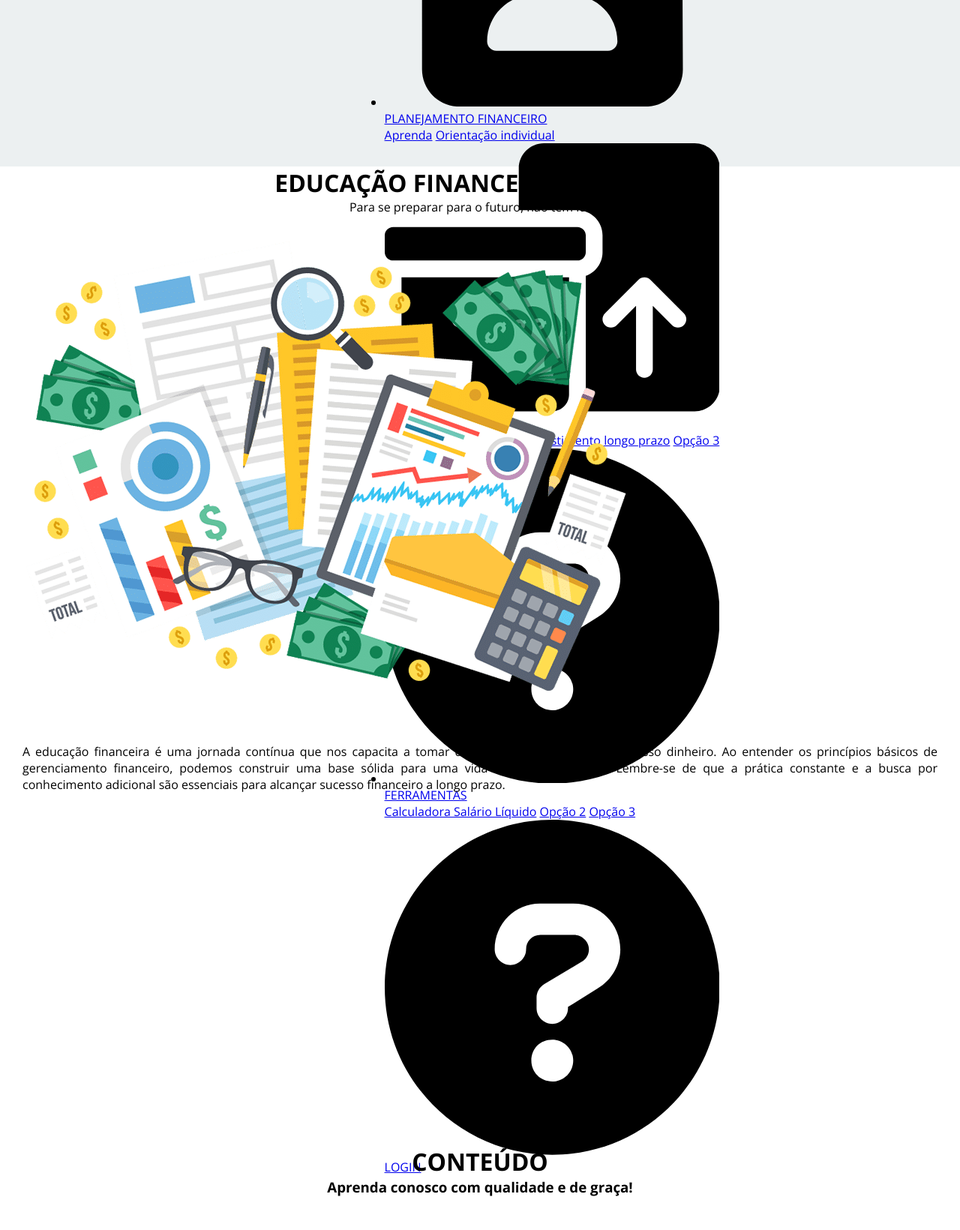
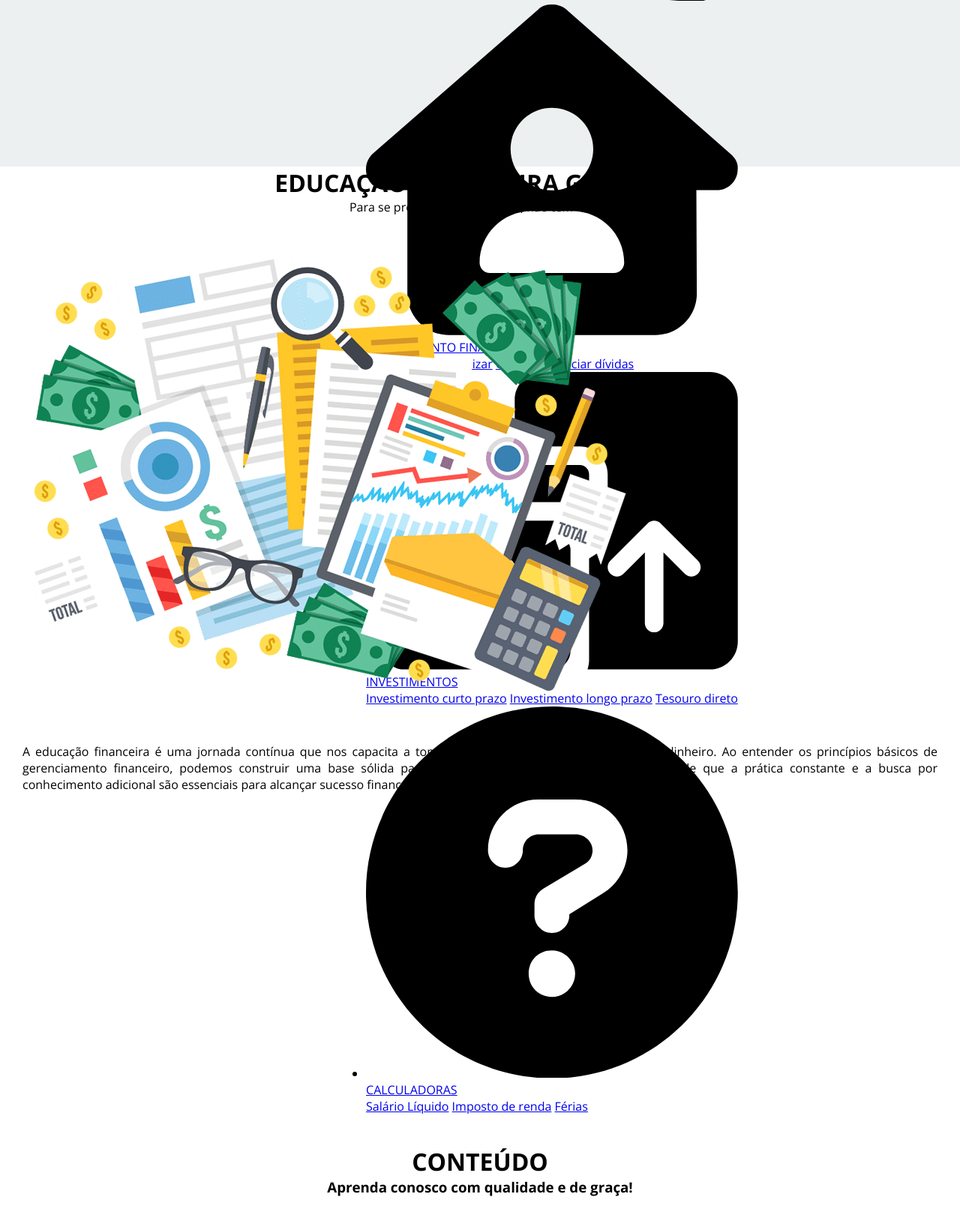
Before and after one commit to og3da/ProjetoFinanceiro, a Django app: page /home in a window 1280 px wide. Shown: the part 578-2218 px from the top of the page at 75% size. Run offline with Django 4.2, Linux system fonts and the light colour scheme; some libraries are stand-ins or nearby versions.

Commit message:
correções home

```diff
--- a/Projeto_django/main/templates/home.html
+++ b/Projeto_django/main/templates/home.html
@@ -23,27 +23,26 @@
                 <li class="dropdown"> <!--PLANEJAMENTO FINANCEIRO -->
                   <a href="#" class="dropbtn"><svg xmlns="http://www.w3.org/2000/svg" viewBox="0 0 576 512"><!--! Font Awesome Pro 6.1.1 by @fontawesome - https://fontawesome.com License - https://fontawesome.com/license (Commercial License) Copyright 2022 Fonticons, Inc. --><path d="M575.8 255.5C575.8 273.5 560.8 287.6 543.8 287.6H511.8L512.5 447.7C512.6 483.2 483.9 512 448.5 512H128.1C92.75 512 64.09 483.3 64.09 448V287.6H32.05C14.02 287.6 0 273.5 0 255.5C0 246.5 3.004 238.5 10.01 231.5L266.4 8.016C273.4 1.002 281.4 0 288.4 0C295.4 0 303.4 2.004 309.5 7.014L564.8 231.5C572.8 238.5 576.9 246.5 575.8 255.5H575.8zM288 160C252.7 160 224 188.7 224 224C224 259.3 252.7 288 288 288C323.3 288 352 259.3 352 224C352 188.7 323.3 160 288 160zM256 320C211.8 320 176 355.8 176 400C176 408.8 183.2 416 192 416H384C392.8 416 400 408.8 400 400C400 355.8 364.2 320 320 320H256z"/></svg>  PLANEJAMENTO FINANCEIRO </a>
                   <div class="dropdown-content">
-                    <a href="#">Aprenda</a>
-                    <a href="#">Orientação individual</a>
+                    <a href="#">Aprenda a economizar</a>
+                    <a href="#">Como renegociar dívidas</a>
                   </div>
                 </li>
                 <li class="dropdown"> <!--INVESTIMENTOS -->
                   <a href="#" class="dropbtn"><svg xmlns="http://www.w3.org/2000/svg" viewBox="0 0 640 512"><path d="M256 48C256 21.49 277.5 0 304 0H592C618.5 0 640 21.49 640 48V464C640 490.5 618.5 512 592 512H381.3C383 506.1 384 501.6 384 496V253.3C402.6 246.7 416 228.9 416 208V176C416 149.5 394.5 128 368 128H256V48zM571.3 347.3C577.6 341.1 577.6 330.9 571.3 324.7L507.3 260.7C501.1 254.4 490.9 254.4 484.7 260.7L420.7 324.7C414.4 330.9 414.4 341.1 420.7 347.3C426.9 353.6 437.1 353.6 443.3 347.3L480 310.6V432C480 440.8 487.2 448 496 448C504.8 448 512 440.8 512 432V310.6L548.7 347.3C554.9 353.6 565.1 353.6 571.3 347.3H571.3zM0 176C0 167.2 7.164 160 16 160H368C376.8 160 384 167.2 384 176V208C384 216.8 376.8 224 368 224H16C7.164 224 0 216.8 0 208V176zM352 480C352 497.7 337.7 512 320 512H64C46.33 512 32 497.7 32 480V256H352V480zM144 320C135.2 320 128 327.2 128 336C128 344.8 135.2 352 144 352H240C248.8 352 256 344.8 256 336C256 327.2 248.8 320 240 320H144z"/></svg> INVESTIMENTOS</a>
                   <div class="dropdown-content">
-                    <a href="#">investimento curto prazo</a>
-                    <a href="#">investimento longo prazo</a>
-                    <a href="#">Opção 3</a>
+                    <a href="#">Investimento curto prazo</a>
+                    <a href="#">Investimento longo prazo</a>
+                    <a href="#">Tesouro direto</a>
                   </div>
                 </li>
-                <li class="dropdown"> <!--FERRAMENTAS -->
-                  <a href="#" class="dropbtn"><svg xmlns="http://www.w3.org/2000/svg" viewBox="0 0 512 512"><path d="M256 0C114.6 0 0 114.6 0 256s114.6 256 256 256s256-114.6 256-256S397.4 0 256 0zM256 400c-18 0-32-14-32-32s13.1-32 32-32c17.1 0 32 14 32 32S273.1 400 256 400zM325.1 258L280 286V288c0 13-11 24-24 24S232 301 232 288V272c0-8 4-16 12-21l57-34C308 213 312 206 312 198C312 186 301.1 176 289.1 176h-51.1C225.1 176 216 186 216 198c0 13-11 24-24 24s-24-11-24-24C168 159 199 128 237.1 128h51.1C329 128 360 159 360 198C360 222 347 245 325.1 258z"/></svg>  FERRAMENTAS </a>
+                <li class="dropdown"> <!--CALCULADORAS -->
+                  <a href="#" class="dropbtn"><svg xmlns="http://www.w3.org/2000/svg" viewBox="0 0 512 512"><path d="M256 0C114.6 0 0 114.6 0 256s114.6 256 256 256s256-114.6 256-256S397.4 0 256 0zM256 400c-18 0-32-14-32-32s13.1-32 32-32c17.1 0 32 14 32 32S273.1 400 256 400zM325.1 258L280 286V288c0 13-11 24-24 24S232 301 232 288V272c0-8 4-16 12-21l57-34C308 213 312 206 312 198C312 186 301.1 176 289.1 176h-51.1C225.1 176 216 186 216 198c0 13-11 24-24 24s-24-11-24-24C168 159 199 128 237.1 128h51.1C329 128 360 159 360 198C360 222 347 245 325.1 258z"/></svg>  CALCULADORAS </a>
                   <div class="dropdown-content">
-                    <a href="../html/ferramentas/calc-sal-liquido.html">Calculadora Salário Líquido</a>
-                    <a href="#">Opção 2</a>
-                    <a href="#">Opção 3</a>
+                    <a href="../html/ferramentas/calc-sal-liquido.html">Salário Líquido</a>
+                    <a href="#">Imposto de renda</a>
+                    <a href="#">Férias</a>
                   </div>
                 </li>
-                <a href="{% url 'login' %}" class="dropbtn"><svg xmlns="http://www.w3.org/2000/svg" viewBox="0 0 512 512"><path d="M256 0C114.6 0 0 114.6 0 256s114.6 256 256 256s256-114.6 256-256S397.4 0 256 0zM256 400c-18 0-32-14-32-32s13.1-32 32-32c17.1 0 32 14 32 32S273.1 400 256 400zM325.1 258L280 286V288c0 13-11 24-24 24S232 301 232 288V272c0-8 4-16 12-21l57-34C308 213 312 206 312 198C312 186 301.1 176 289.1 176h-51.1C225.1 176 216 186 216 198c0 13-11 24-24 24s-24-11-24-24C168 159 199 128 237.1 128h51.1C329 128 360 159 360 198C360 222 347 245 325.1 258z"/></svg>  LOGIN </a>
             </div>
           </div>
        </nav>
```
